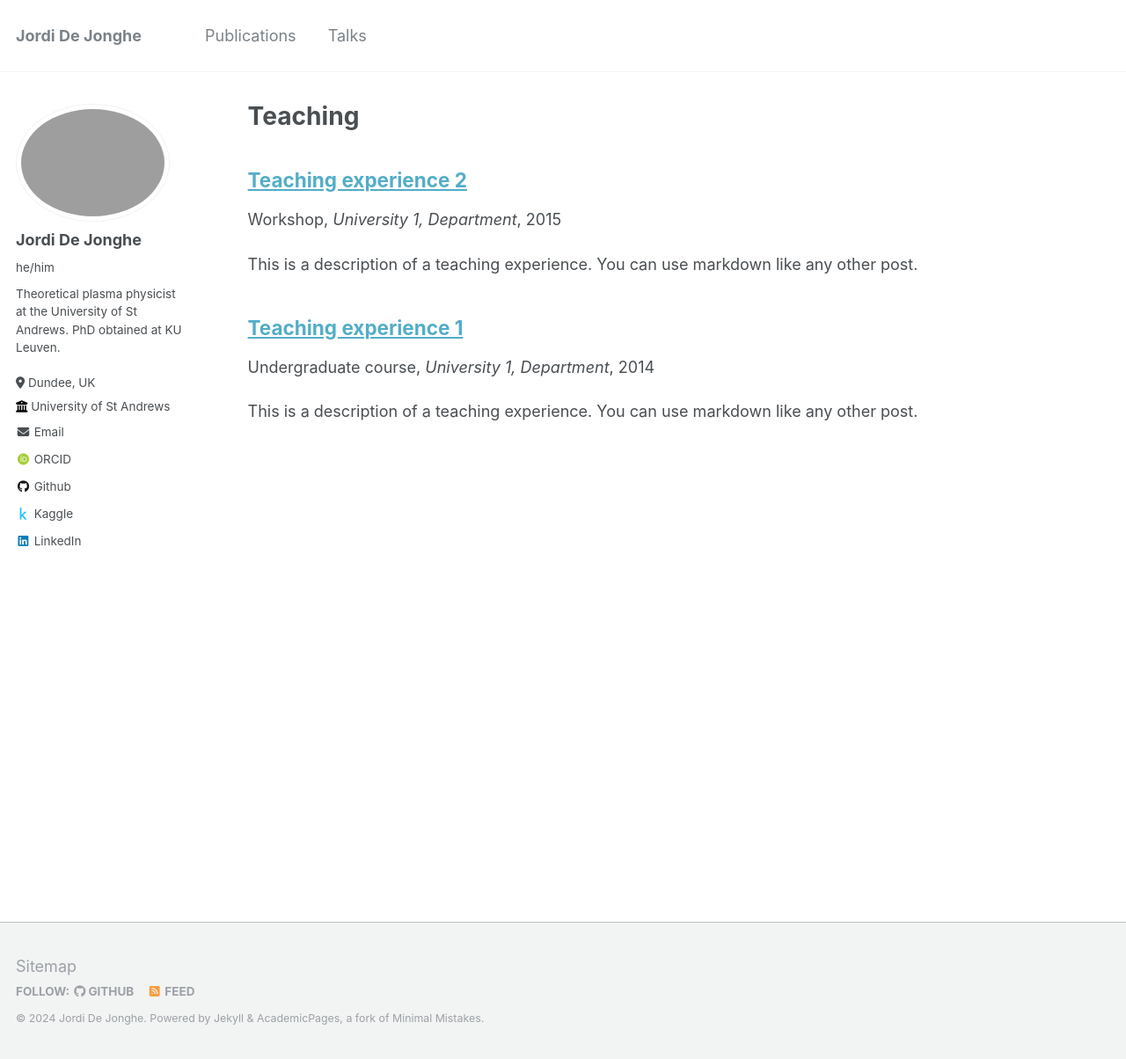
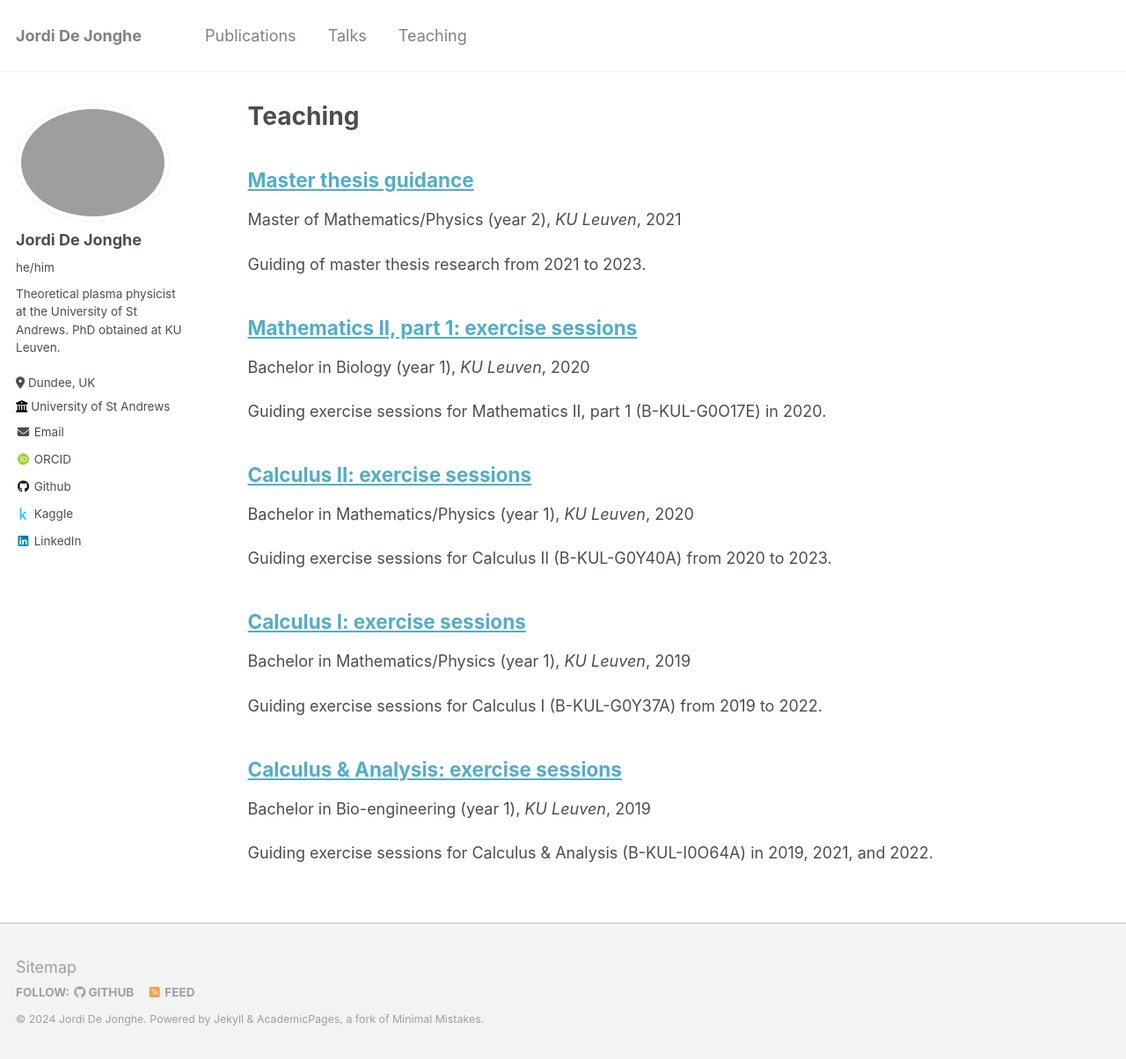
Before and after one commit to jordidj/jordidj.github.io, a Jekyll site: the page built from _pages/teaching.html, in a window 1280 px wide and 1204 px high. Shown: the whole window at 88% size. Built offline with Jekyll 4.4.1, drawn with Linux system fonts in a browser that asks for light colours; some web fonts are replaced.

Commit message:
teaching

```diff
--- a/_teaching/2014-spring-teaching-1.md
+++ /dev/null
@@ -1,20 +0,0 @@
----
-title: "Teaching experience 1"
-collection: teaching
-type: "Undergraduate course"
-permalink: /teaching/2014-spring-teaching-1
-venue: "University 1, Department"
-date: 2014-01-01
-location: "City, Country"
----
-
-This is a description of a teaching experience. You can use markdown like any other post.
-
-Heading 1
-======
-
-Heading 2
-======
-
-Heading 3
-======
--- a/_teaching/2015-spring-teaching-2.md
+++ /dev/null
@@ -1,20 +0,0 @@
----
-title: "Teaching experience 2"
-collection: teaching
-type: "Workshop"
-permalink: /teaching/2015-spring-teaching-1
-venue: "University 1, Department"
-date: 2015-01-01
-location: "City, Country"
----
-
-This is a description of a teaching experience. You can use markdown like any other post.
-
-Heading 1
-======
-
-Heading 2
-======
-
-Heading 3
-======
--- /dev/null
+++ b/_teaching/2019-c&a.md
@@ -0,0 +1,11 @@
+---
+title: "Calculus & Analysis: exercise sessions"
+collection: teaching
+type: "Bachelor in Bio-engineering (year 1)"
+permalink: /teaching/2019-c&a
+venue: "KU Leuven"
+date: 2019-09-20
+location: "Leuven, Belgium"
+---
+
+Guiding exercise sessions for Calculus & Analysis (B-KUL-I0O64A) in 2019, 2021, and 2022.
--- /dev/null
+++ b/_teaching/2019-calculus1.md
@@ -0,0 +1,11 @@
+---
+title: "Calculus I: exercise sessions"
+collection: teaching
+type: "Bachelor in Mathematics/Physics (year 1)"
+permalink: /teaching/2019-calculus1
+venue: "KU Leuven"
+date: 2019-09-21
+location: "Leuven, Belgium"
+---
+
+Guiding exercise sessions for Calculus I (B-KUL-G0Y37A) from 2019 to 2022.
--- /dev/null
+++ b/_teaching/2020-wiskunde2.md
@@ -0,0 +1,11 @@
+---
+title: "Mathematics II, part 1: exercise sessions"
+collection: teaching
+type: "Bachelor in Biology (year 1)"
+permalink: /teaching/2020-calculus2
+venue: "KU Leuven"
+date: 2020-02-11
+location: "Leuven, Belgium"
+---
+
+Guiding exercise sessions for Mathematics II, part 1 (B-KUL-G0O17E) in 2020.
--- /dev/null
+++ b/_teaching/2021-thesis.md
@@ -0,0 +1,11 @@
+---
+title: "Master thesis guidance"
+collection: teaching
+type: "Master of Mathematics/Physics (year 2)"
+permalink: /teaching/2021-thesis
+venue: "KU Leuven"
+date: 2021-09-21
+location: "Leuven, Belgium"
+---
+
+Guiding of master thesis research from 2021 to 2023.
```
Also changed, not shown: _data/navigation.yml (+2 -8 lines), _teaching/2020-calculus2.md (added, +11 -0 lines).
